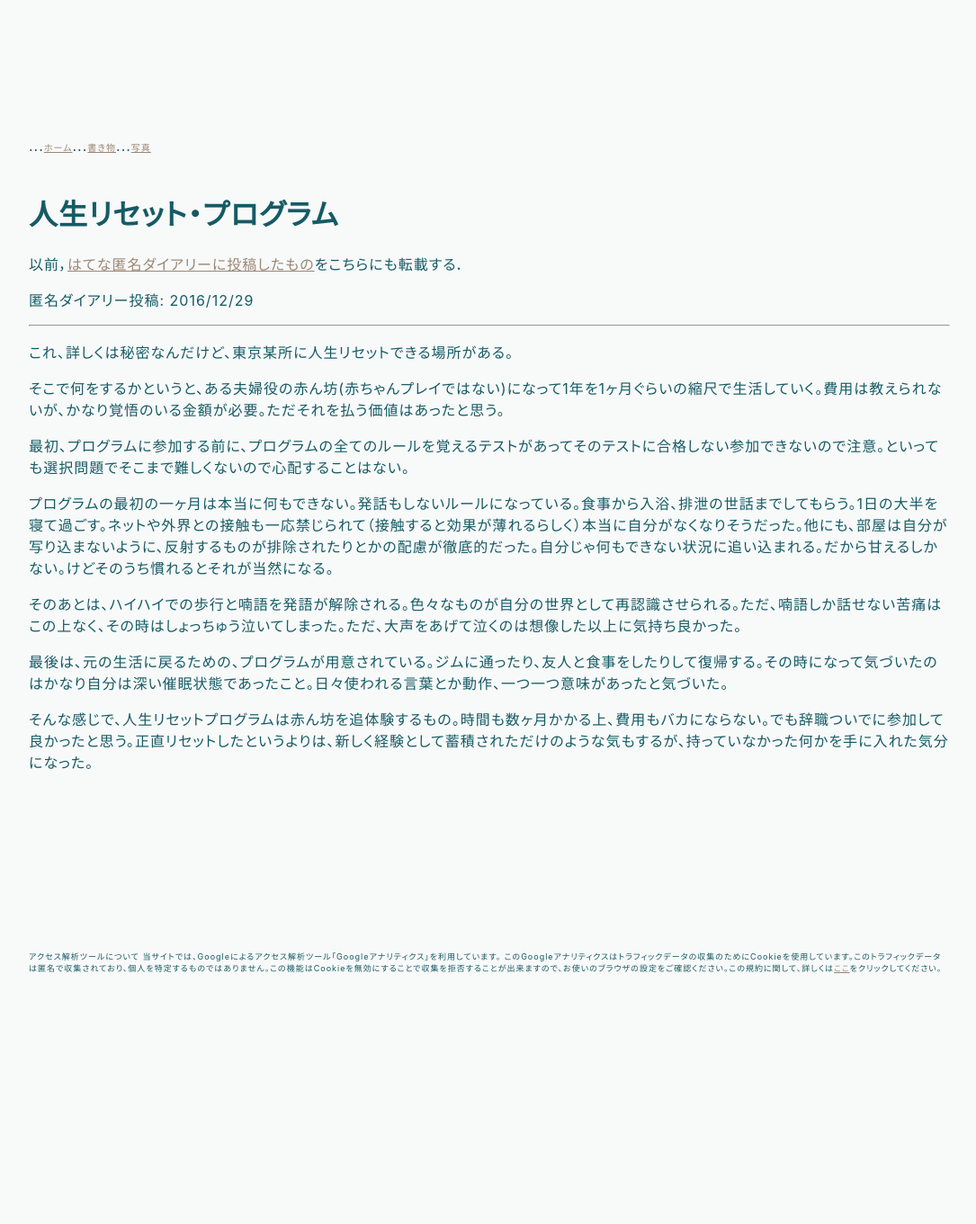
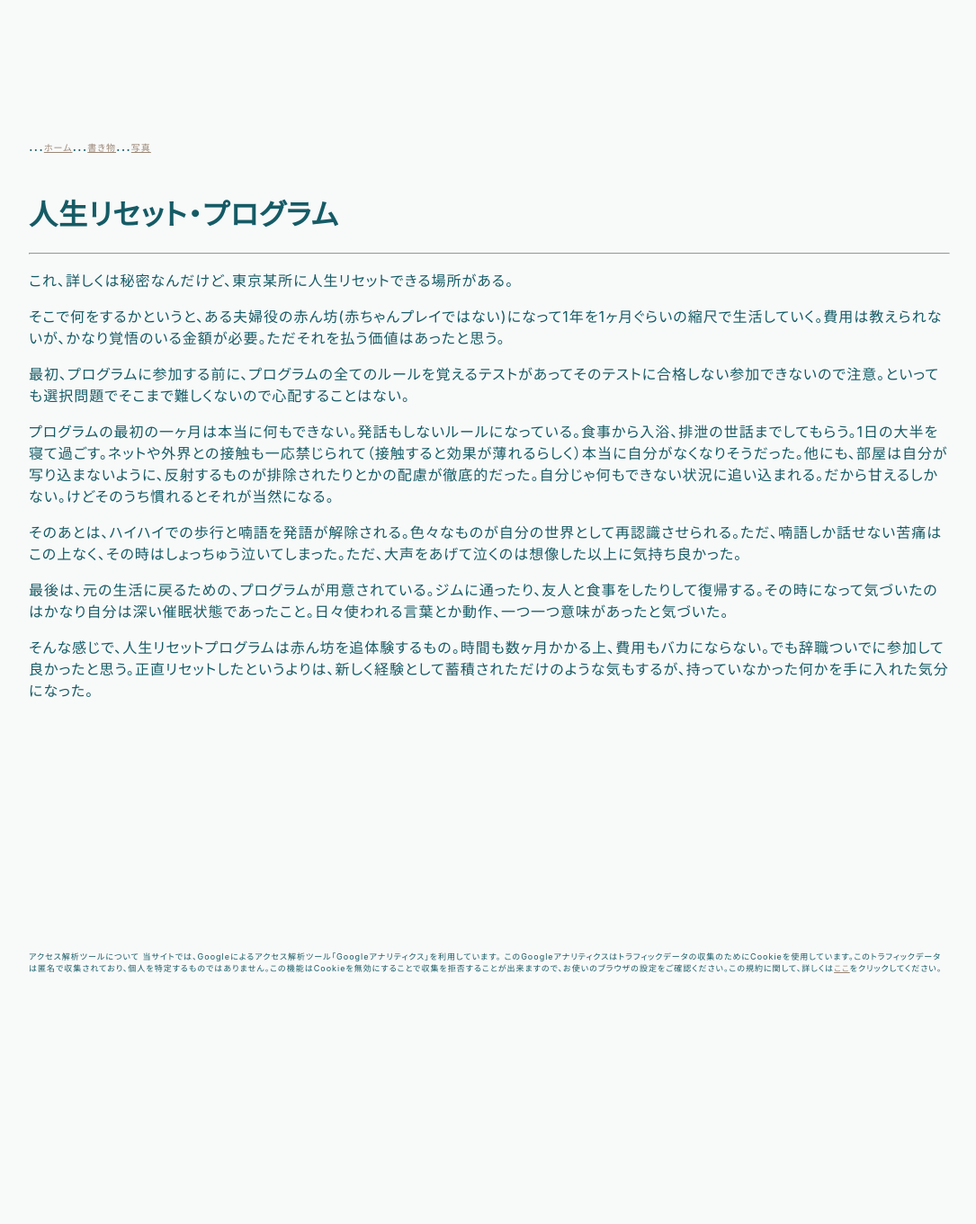
Before and after one commit to hihumi-riku/hihumi-riku.github.io, a Jekyll site: the page built from _posts/2019-11-27-life_reset_program.md, in a window 1280 px wide. Shown: the whole page at 90% size, without its empty margins (96-1181 px from the left). Built offline with Jekyll 4.4.1, drawn with Linux system fonts in a browser that asks for light colours.

Commit message:
Update 2019-11-27-life_reset_program.md

```diff
--- a/_posts/2019-11-27-life_reset_program.md
+++ b/_posts/2019-11-27-life_reset_program.md
@@ -5,10 +5,6 @@ title: 人生リセット・プログラム
 
 
 # 人生リセット・プログラム
-
-以前，[はてな匿名ダイアリーに投稿したもの](https://anond.hatelabo.jp/20161229203511)をこちらにも転載する．
-
-匿名ダイアリー投稿: 2016/12/29
 
 ---
 
```
